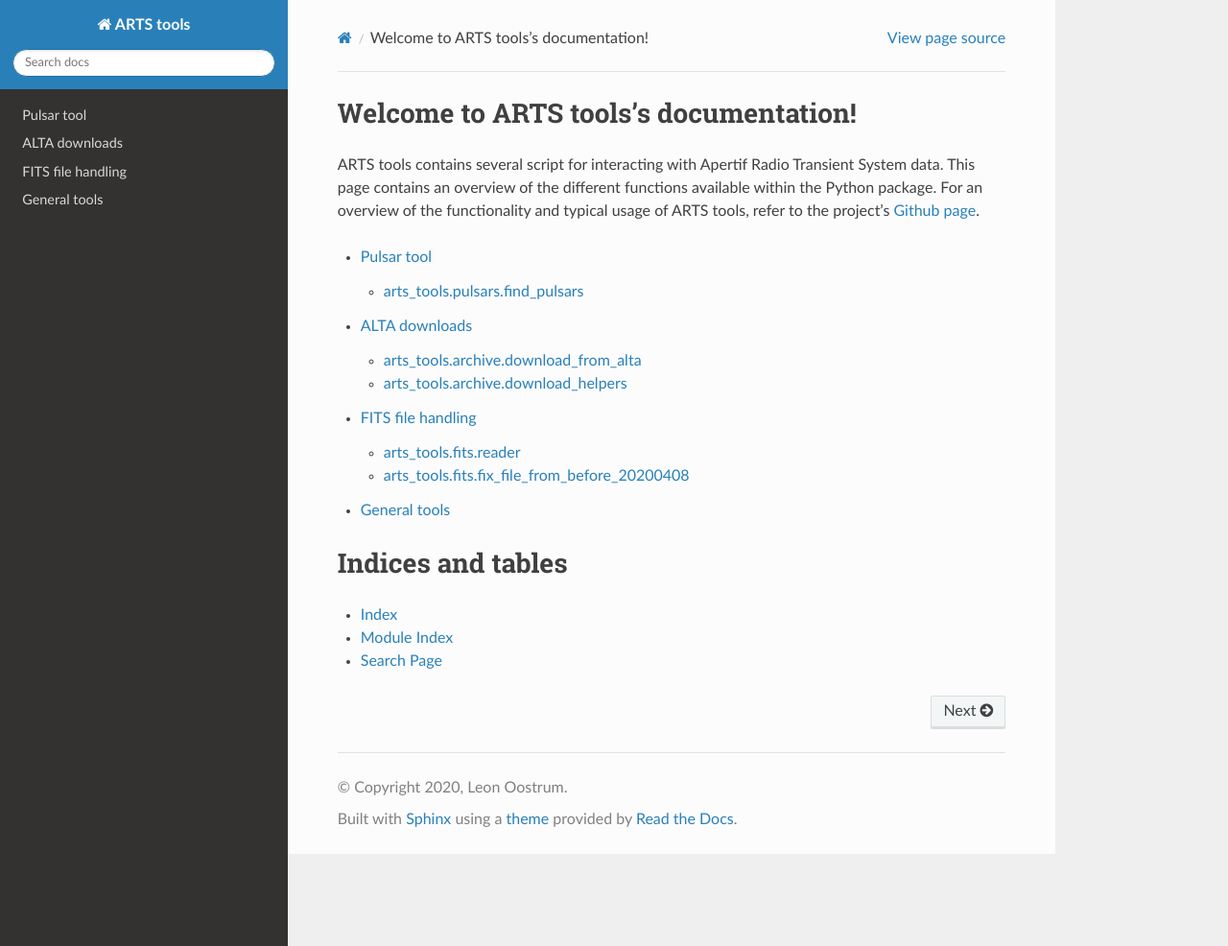
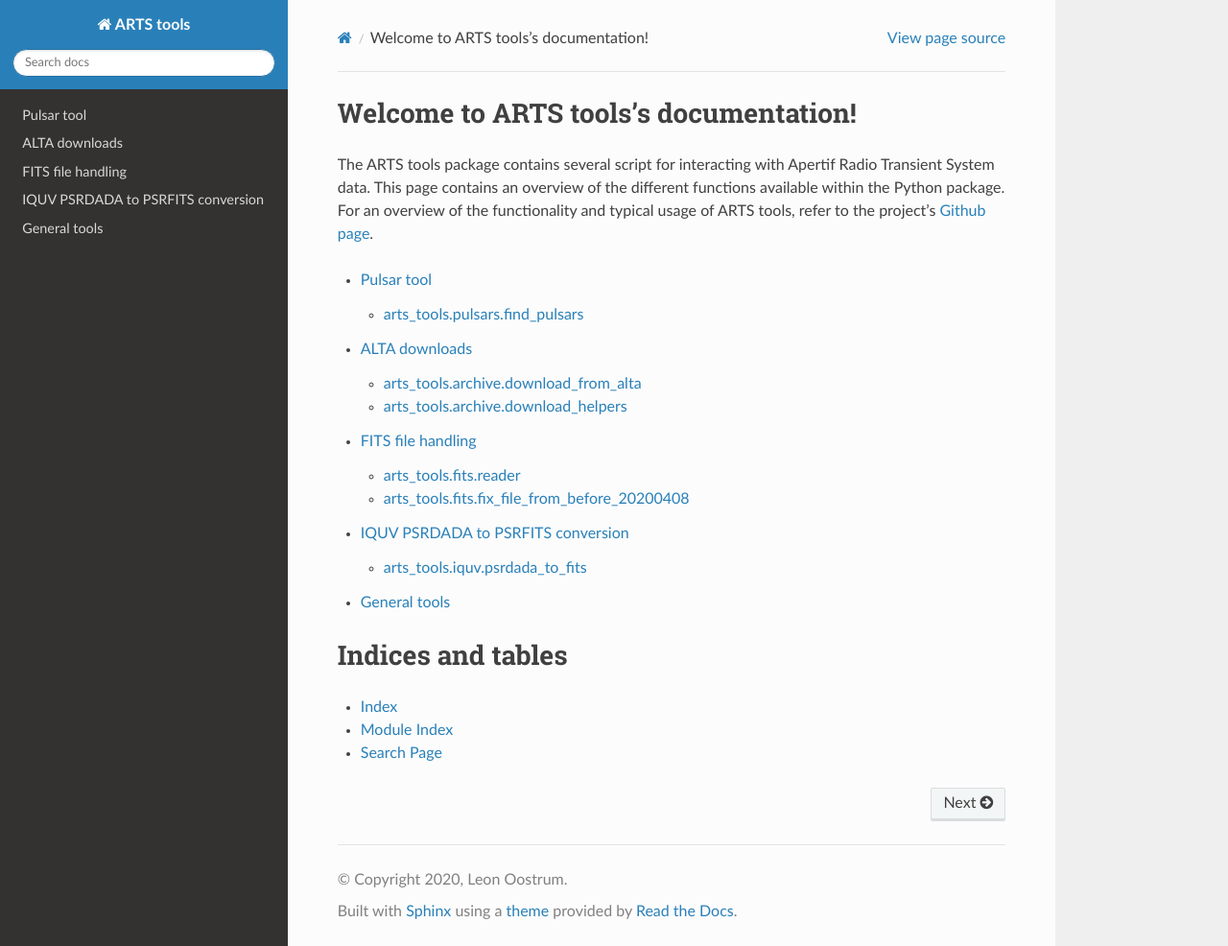
Before and after one commit to loostrum/arts_tools, a Sphinx documentation site: the page built from docs/index.rst, in a window 1280 px wide and 986 px high. Shown: the whole window at 96% size. Built offline with Sphinx 7.4.7 and the Read the Docs theme 2.0.0, drawn with Linux system fonts in a browser that asks for light colours.

Commit message:
Update docs to include IQUV converter

```diff
--- a/docs/_modules/modules.rst
+++ b/docs/_modules/modules.rst
@@ -29,6 +29,14 @@ arts_tools.fits.fix_file_from_before_20200408
 
 .. automodule:: arts_tools.fits.fix_file_from_before_20200408
 
+IQUV PSRDADA to PSRFITS conversion
+==================================
+
+arts_tools.iquv.psrdada_to_fits
+-------------------------------
+
+.. automodule:: arts_tools.iquv.psrdada_to_fits
+
 General tools
 =============
 
--- a/docs/index.rst
+++ b/docs/index.rst
@@ -1,6 +1,6 @@
 Welcome to ARTS tools's documentation!
 ======================================
-ARTS tools contains several script for interacting with Apertif Radio Transient System data.
+The ARTS tools package contains several script for interacting with Apertif Radio Transient System data.
 This page contains an overview of the different functions available within the Python package.
 For an overview of the functionality and typical usage of ARTS tools, refer to the project's
 `Github page <https://github.com/loostrum/arts_tools>`_.
```
